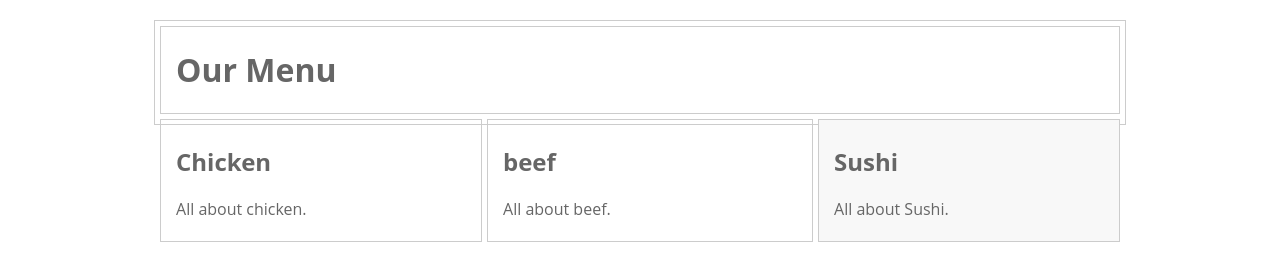
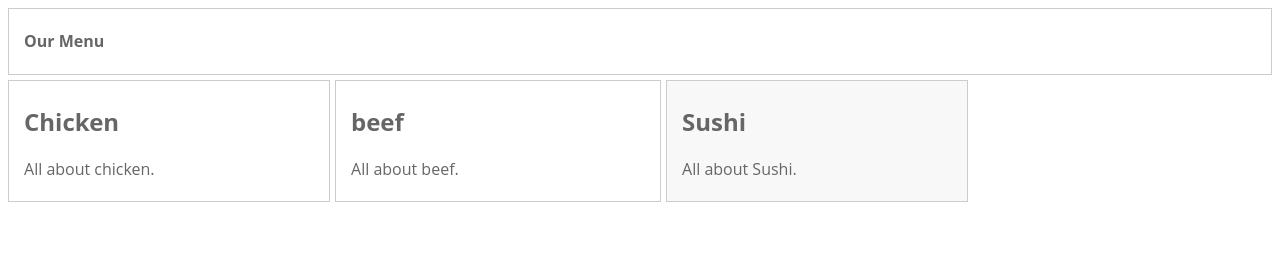
Before and after one commit to gmponzi/module-2_solution, a plain HTML site: page index.html in a window 1280 px wide. Drawn offline with Linux system fonts and the light colour scheme; files that its build step writes are made by us from their sources.

Commit message:
Update index.html

```diff
--- a/index.html
+++ b/index.html
@@ -2,17 +2,14 @@
 <html>
 <head>
 <meta charset="utf-8">
-<meta >
+<meta name="viewport" content="width=device-width, initial-scale=1">
 <title> MODULE TWO ASSIGNMENT</title>
-<link rel="stylesheet" href="css/maele.css">
+<link rel="stylesheet" href="maele.css">
 </head>
 <body>
-<div id="pagewrap">
 
-	<header>
-		<h1>Our Menu</h1>
-	</header>
-
+<div id="zote">
+<header><h4>Our Menu</h4></header>
 	<section id="kushoto">
 		<h2>Chicken</h2>
 		<p>All about chicken.</p>
@@ -29,7 +26,6 @@
 
 	</section>
 
-
 </div>
 </body>
 </html>
```
